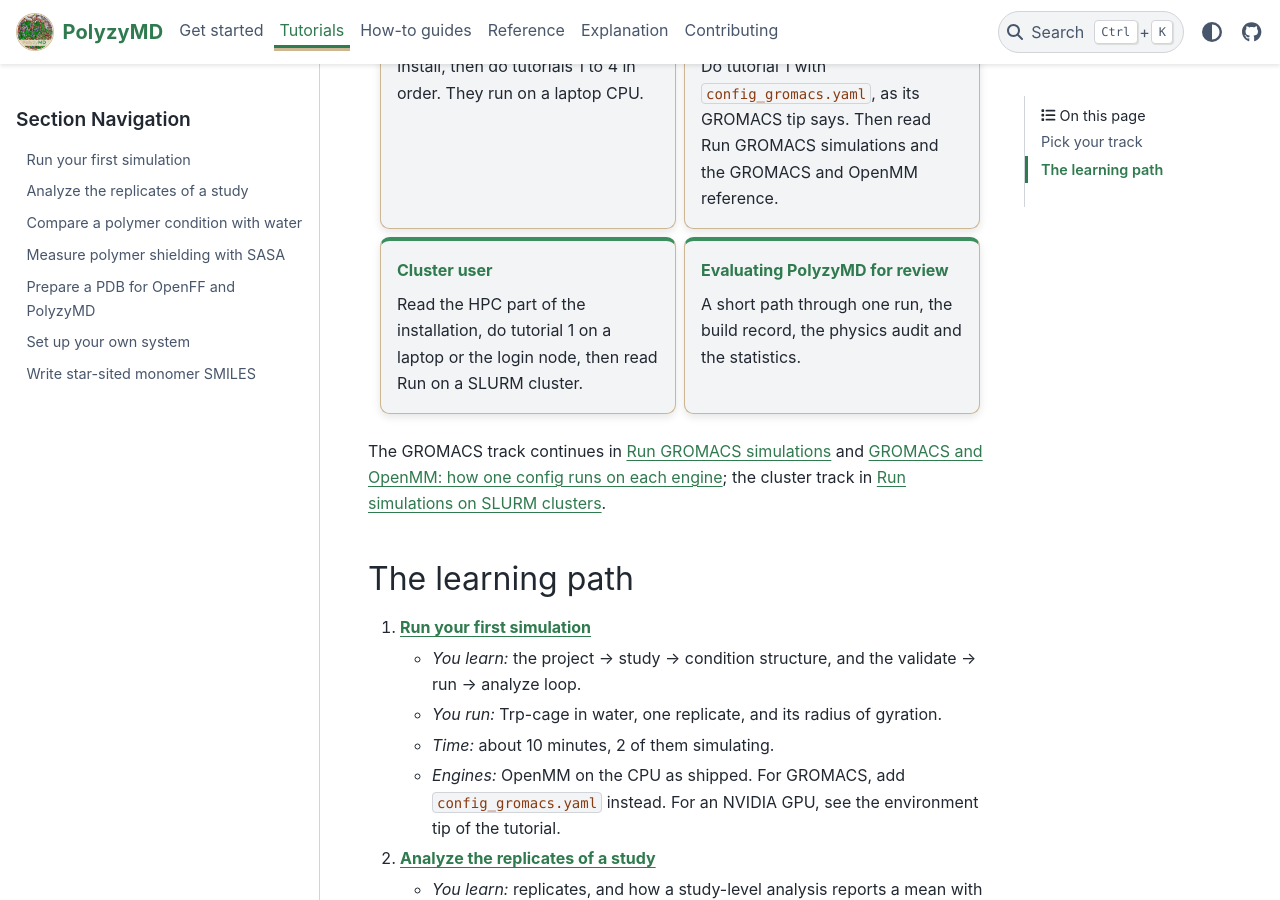
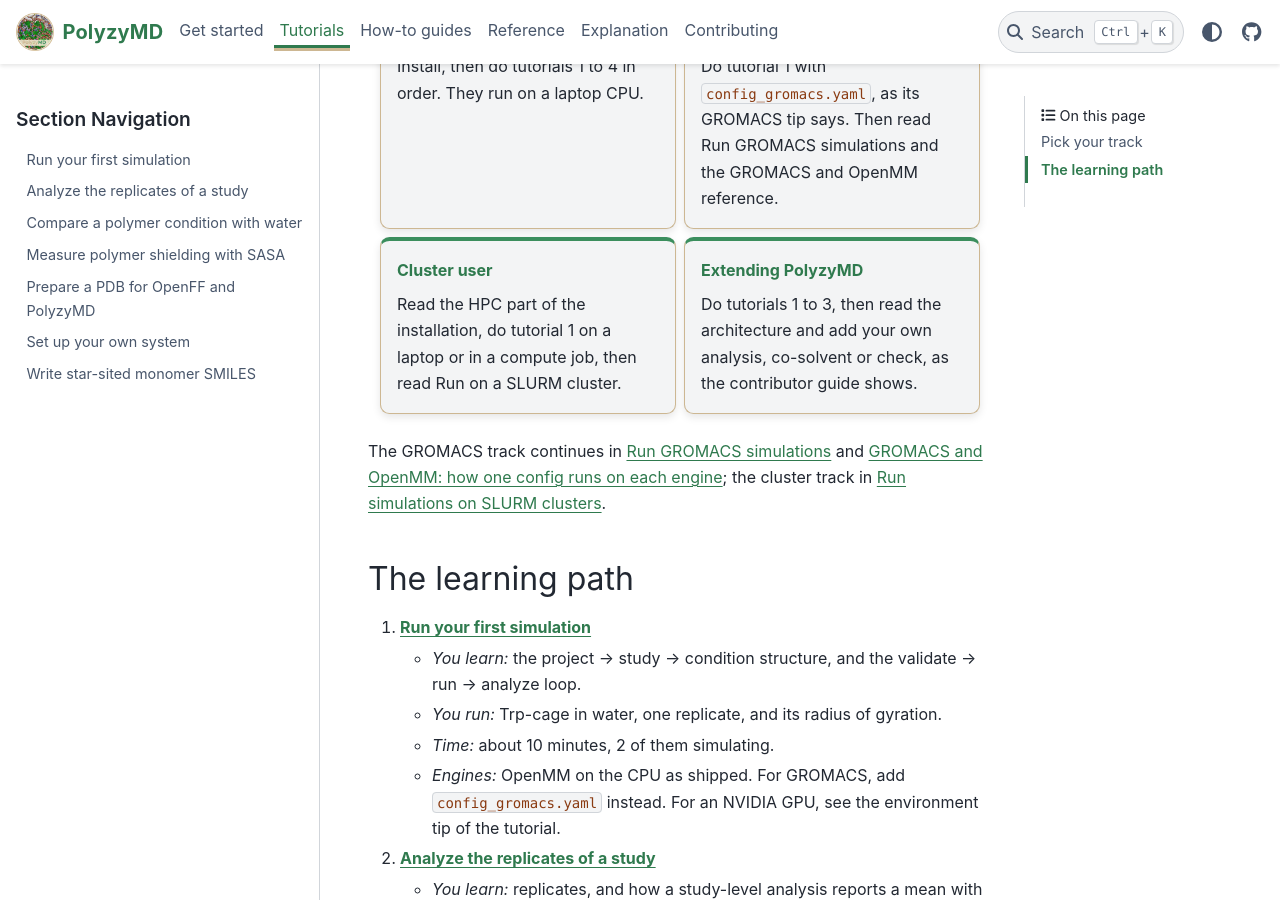
Before and after one commit to joelaforet/polyzymd, a Sphinx documentation site: the page built from docs/source/tutorials/index.md, in a window 1280 px wide and 900 px high, scrolled down 361 px. Built offline with Sphinx 7.4.7 and the PyData theme 0.15.4, drawn with Linux system fonts in a browser that asks for light colours; some of the changed text lies outside the part shown.

Commit message:
Docs: drop the reviewer page; tests and CI move to the contributor guide
Reviewers use PolyzyMD like any other reader, so the docs do not address
them separately. The Evaluate page and its links (landing page, Get
started, quickstart, tutorial tracks) are gone. What it listed that every
reader can use stays where it belongs: the tests and CI workflows behind
each guarantee move to the contributor guide; scope and limitations, the
physics audit and the engine validation keep their pages. The fourth
tutorial track is now Extending PolyzyMD, and the cluster track says to
run tutorial 1 in a compute job rather than on a login node.

```diff
--- a/docs/source/index.rst
+++ b/docs/source/index.rst
@@ -27,12 +27,6 @@
             :outline:
 
             Run your first simulation
-
-         .. button-ref:: get_started/evaluate
-            :color: primary
-            :outline:
-
-            Evaluating PolyzyMD?
 
 How PolyzyMD works
 ------------------
--- a/docs/source/tutorials/index.md
+++ b/docs/source/tutorials/index.md
@@ -27,16 +27,16 @@
 :link: ../get_started/installation
 :link-type: doc
 
-Read the HPC part of the installation, do tutorial 1 on a laptop or the
-login node, then read Run on a SLURM cluster.
+Read the HPC part of the installation, do tutorial 1 on a laptop or in a
+compute job, then read Run on a SLURM cluster.
 :::
 
-:::{grid-item-card} Evaluating PolyzyMD for review
-:link: ../get_started/evaluate
+:::{grid-item-card} Extending PolyzyMD
+:link: ../contributor_guide/index
 :link-type: doc
 
-A short path through one run, the build record, the physics audit and the
-statistics.
+Do tutorials 1 to 3, then read the architecture and add your own analysis,
+co-solvent or check, as the contributor guide shows.
 :::
 
 ::::
```
Also changed, not shown: docs/source/contributor_guide/contributing.md (+26 -0 lines), docs/source/explanation/physics_audit.md (+1 -1 lines), docs/source/get_started/evaluate.md (deleted, +0 -119 lines), docs/source/get_started/index.md (+4 -5 lines), docs/source/get_started/quickstart.md (+5 -2 lines).
